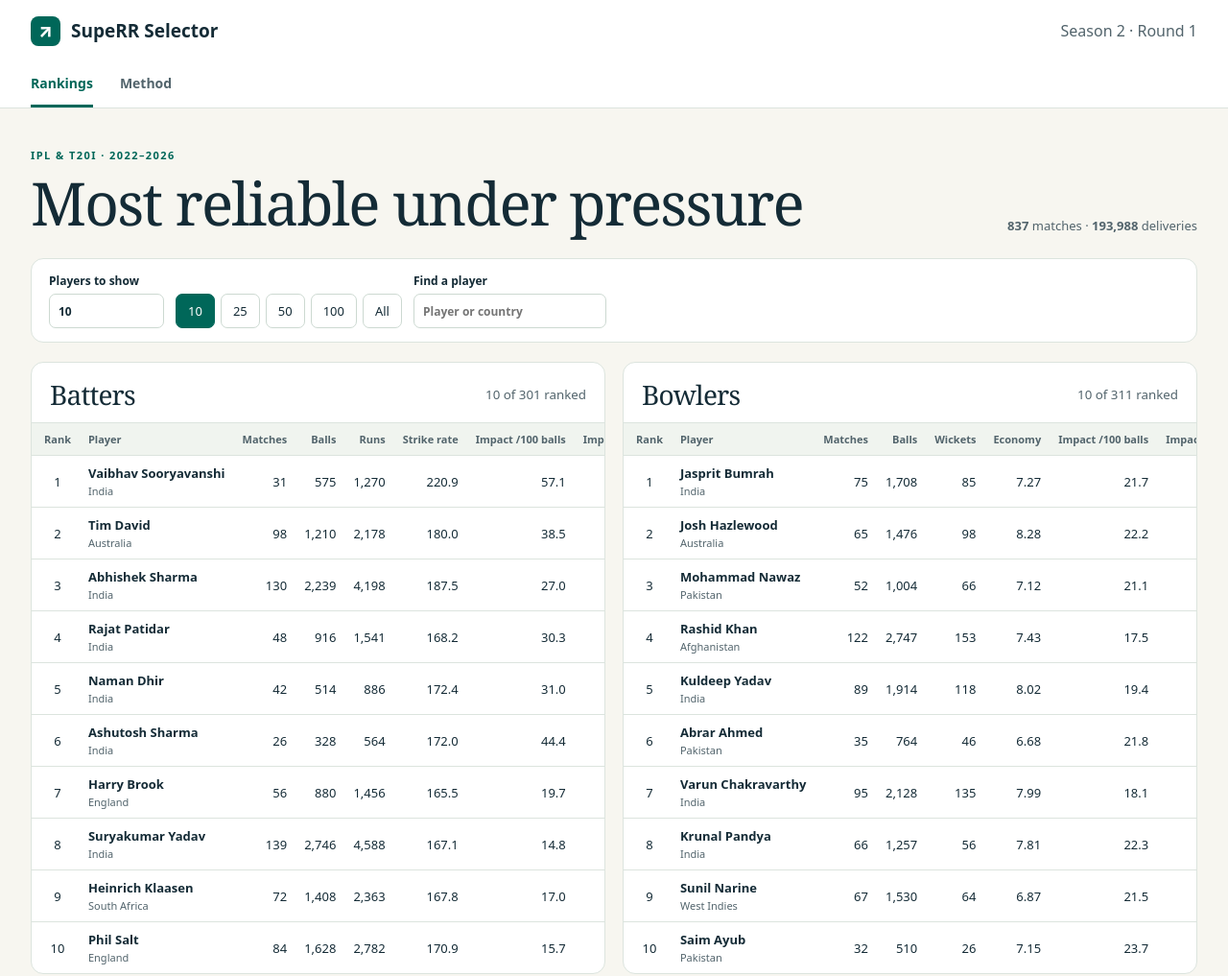
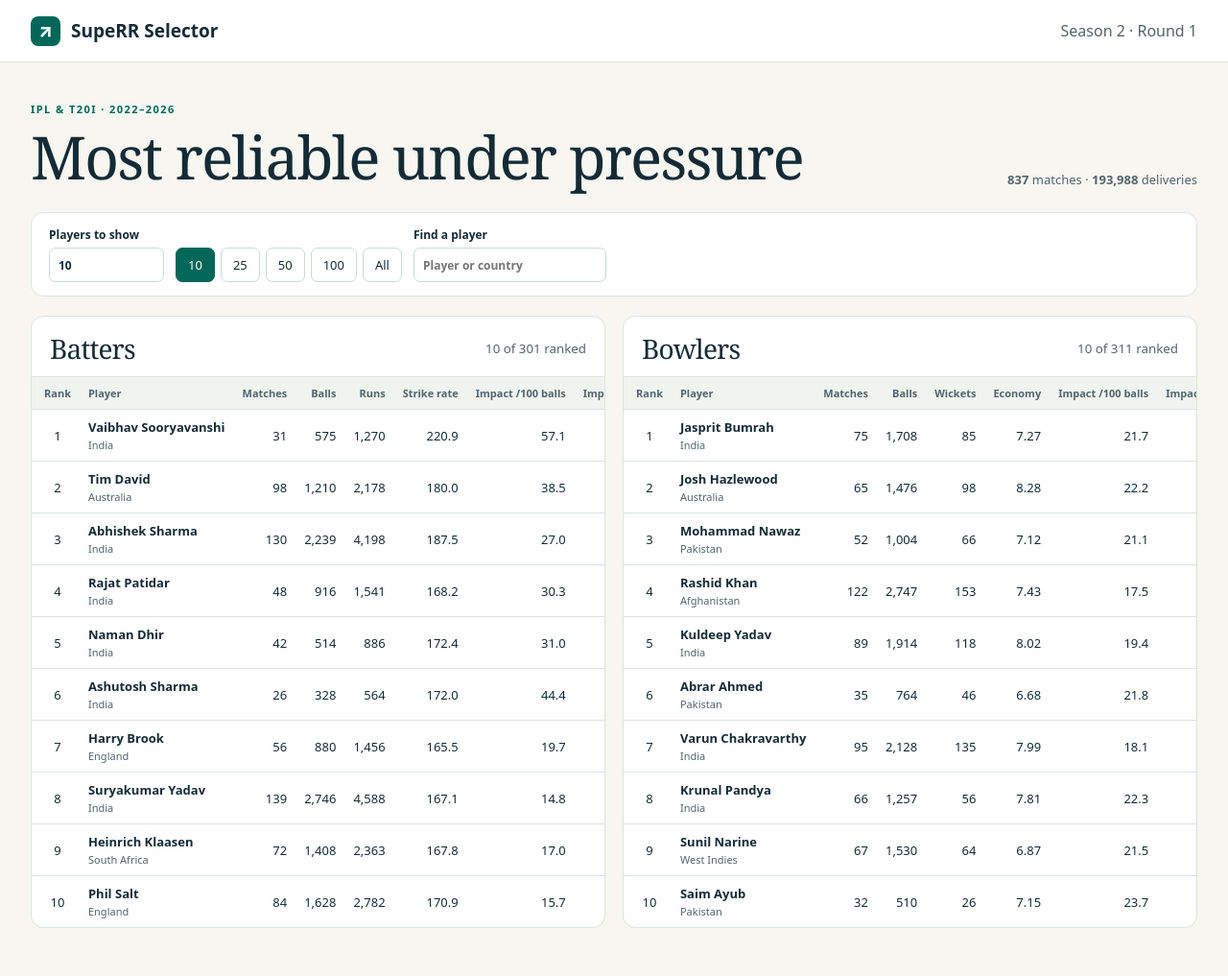
Before and after one commit to shloki-loki/superr-pressure-dashboard, a plain HTML site: page index.html in a window 1280 px wide. Shown: the whole page at 96% size. Drawn offline with Linux system fonts and the light colour scheme.

Commit message:
Remove Method tab; single rankings page
Co-Authored-By: Claude Opus 5.5 <noreply@anthropic.com>

```diff
--- a/app.js
+++ b/app.js
@@ -40,7 +40,7 @@ function method() {
 }
 
 function render() {
-  const page = location.hash === "#method" ? "method" : "rankings";
+  const page = "rankings"; // single page: Method tab removed
   document.querySelectorAll(".nav a").forEach(a => a.toggleAttribute("aria-current", a.getAttribute("href") === `#${page}`));
   main.innerHTML = page === "method" ? method() : rankings();
   if (page === "rankings") {
--- a/index.html
+++ b/index.html
@@ -10,7 +10,6 @@
 <body>
 <header class="top">
   <div class="wrap mast"><a class="brand" href="#rankings"><span class="mark" aria-hidden="true">↗</span> SupeRR Selector</a><span class="edition">Season 2 · Round 1</span></div>
-  <nav class="wrap nav" aria-label="Dashboard"><a href="#rankings">Rankings</a><a href="#method">Method</a></nav>
 </header>
 <main class="wrap" id="dashboard" aria-live="polite"><p>Loading…</p></main>
 </body>
```
